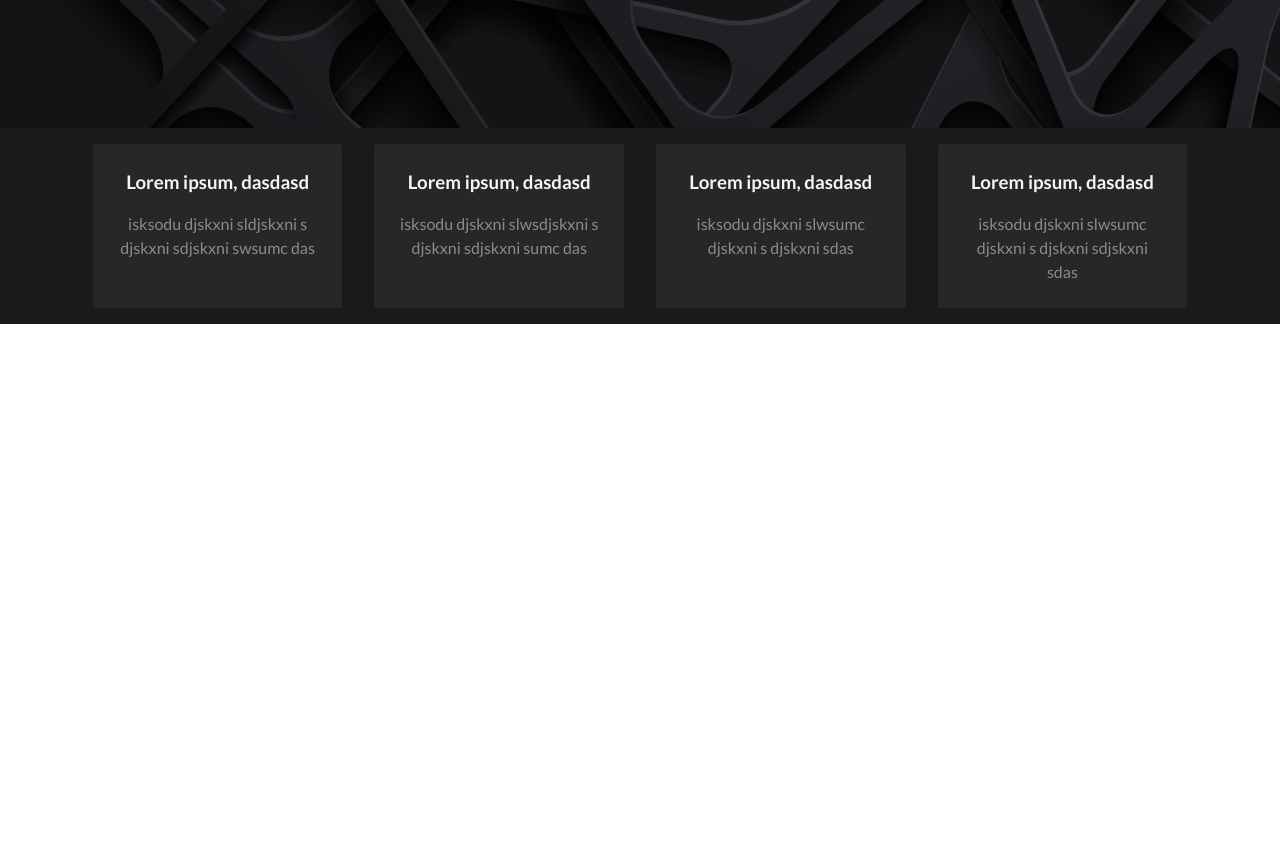
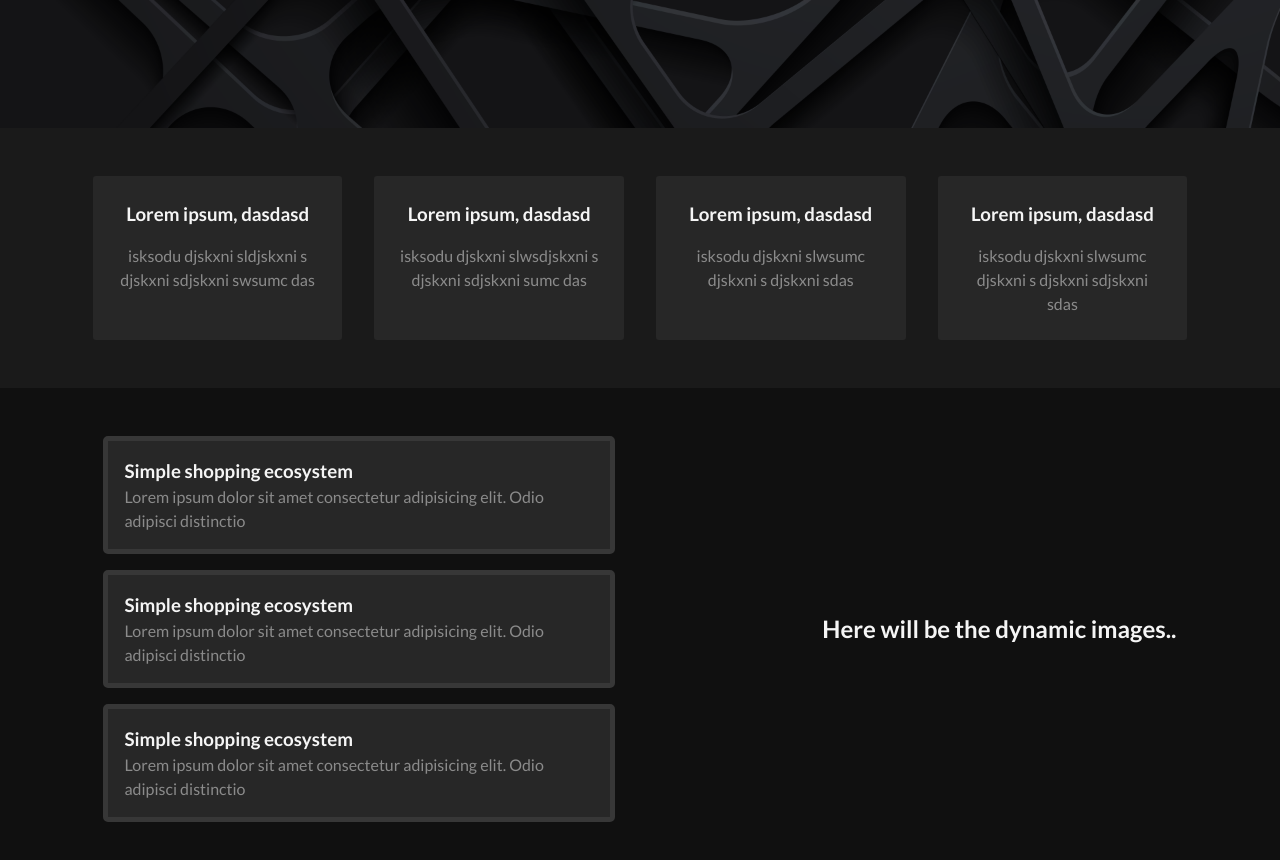
Before and after one commit to NStoyanov95/PricePulse, a React (Vite) app: page / in a window 1280 px wide. Shown: the part 500-1360 px from the top of the page. Before the commit the page ends 824 px from the top, so only its background shows below. Built offline with nearby package versions, Linux system fonts and the light colour scheme.

Commit message:
Add How it works section

```diff
--- a/src/components/Home/Home.jsx
+++ b/src/components/Home/Home.jsx
@@ -43,6 +43,36 @@ const Home = () => {
                         </p>
                     </div>
                 </section>
+                <section className={styles.howItWorksSection}>
+                    <section className={styles.howItWorksContainer}>
+                        <div className={styles.howItWorksButtons}>
+                            <article>
+                                <h3>Simple shopping ecosystem</h3>
+                                <p>
+                                    Lorem ipsum dolor sit amet consectetur
+                                    adipisicing elit. Odio adipisci distinctio
+                                </p>
+                            </article>
+                            <article>
+                                <h3>Simple shopping ecosystem</h3>
+                                <p>
+                                    Lorem ipsum dolor sit amet consectetur
+                                    adipisicing elit. Odio adipisci distinctio
+                                </p>
+                            </article>
+                            <article>
+                                <h3>Simple shopping ecosystem</h3>
+                                <p>
+                                    Lorem ipsum dolor sit amet consectetur
+                                    adipisicing elit. Odio adipisci distinctio
+                                </p>
+                            </article>
+                        </div>
+                        <div className={styles.howItWorkImage}>
+                            <h2>Here will be the dynamic images..</h2>
+                        </div>
+                    </section>
+                </section>
             </section>
         </>
     );
--- a/src/components/Home/Home.module.css
+++ b/src/components/Home/Home.module.css
@@ -33,7 +33,7 @@
     display: flex;
     justify-content: center;
     gap: 2em;
-    padding: 1em;
+    padding: 3em 1em;
 }
 .whyUsCard {
     display: flex;
@@ -48,3 +48,33 @@
 .whyUsCard > p {
     color: rgb(139, 139, 139);
 }
+.howItWorksSection {
+    background: #101010;
+    color: whitesmoke;
+    padding: 3em 0;
+}
+.howItWorksContainer {
+    display: flex;
+    align-items: center;
+    justify-content: space-around;
+}
+
+.howItWorksButtons {
+    display: flex;
+    flex-direction: column;
+    gap: 1em;
+    flex: 0 0 40%;
+}
+.howItWorksImage {
+    flex: 0 0 60%;
+}
+.howItWorksContainer article {
+    border: 5px solid rgb(55, 55, 55);
+    background-color: rgb(39, 39, 39);
+    border-radius: 5px;
+    padding: 1em;
+    text-align: left;
+}
+.howItWorksContainer article > p {
+    color: rgb(139, 139, 139);
+}
```
